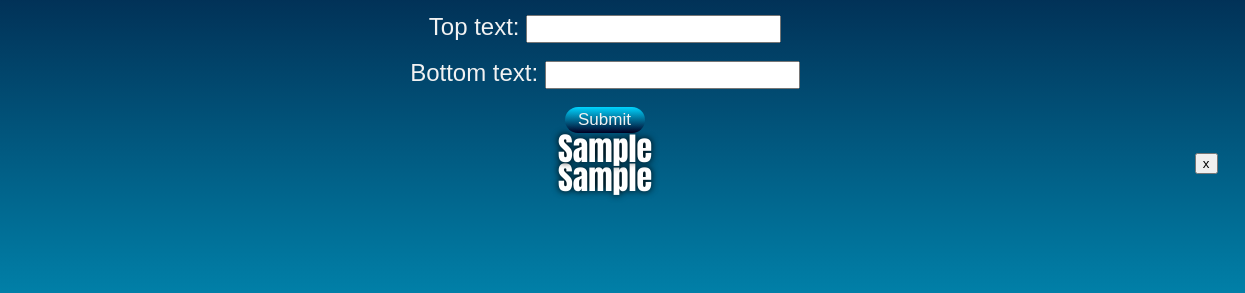
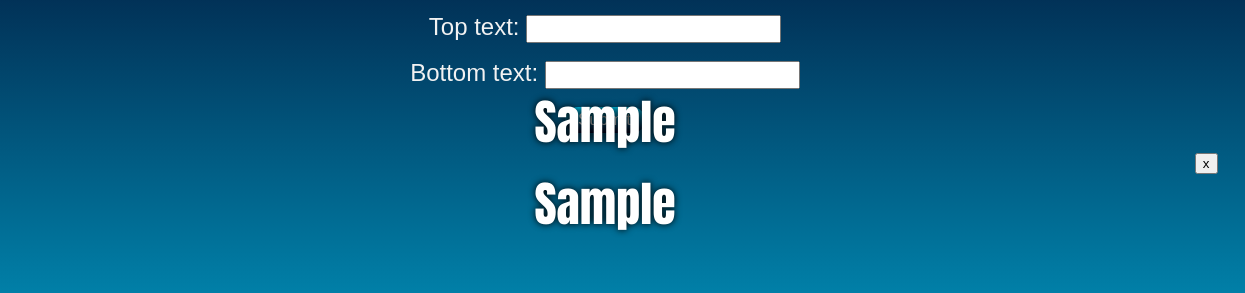
Before and after one commit to mattriese/mattriese.github.io, a plain HTML site: page RithmMemeGen/index.html in a window 1280 px wide. Both pictures are taken after typing "Sample", "Sample", "Sample" into the empty fields and a click on the input 639 px from the left and 308 px from the top of the page. Shown: the part 188-481 px from the top of the page, 35-1280 px from the left. Drawn offline with Linux system fonts and the light colour scheme.

Commit message:
slight font edits

```diff
--- a/RithmMemeGen/index.js
+++ b/RithmMemeGen/index.js
@@ -37,12 +37,12 @@ form.addEventListener('submit', function (e) {
     const text = document.createElement('div');
     text.innerText = document.getElementById(`${position}`).value;
     text.style.position = 'absolute';
-    text.style[position] = 0;
+    text.style[position] = '15px';
     text.style.textAlign = 'center';
     text.style.fontFamily = 'Impact,Charcoal,sans-serif';
     text.style.textShadow = '0 0 7px black';
     text.style.color = 'white';
-    text.style.fontSize = "2rem";
+    text.style.fontSize = "3rem";
     text.style.width = '100%';
     text.style.margin = '15px auto;';
     container.appendChild(text);
```
Also changed, not shown: index.html (+1 -1 lines).
